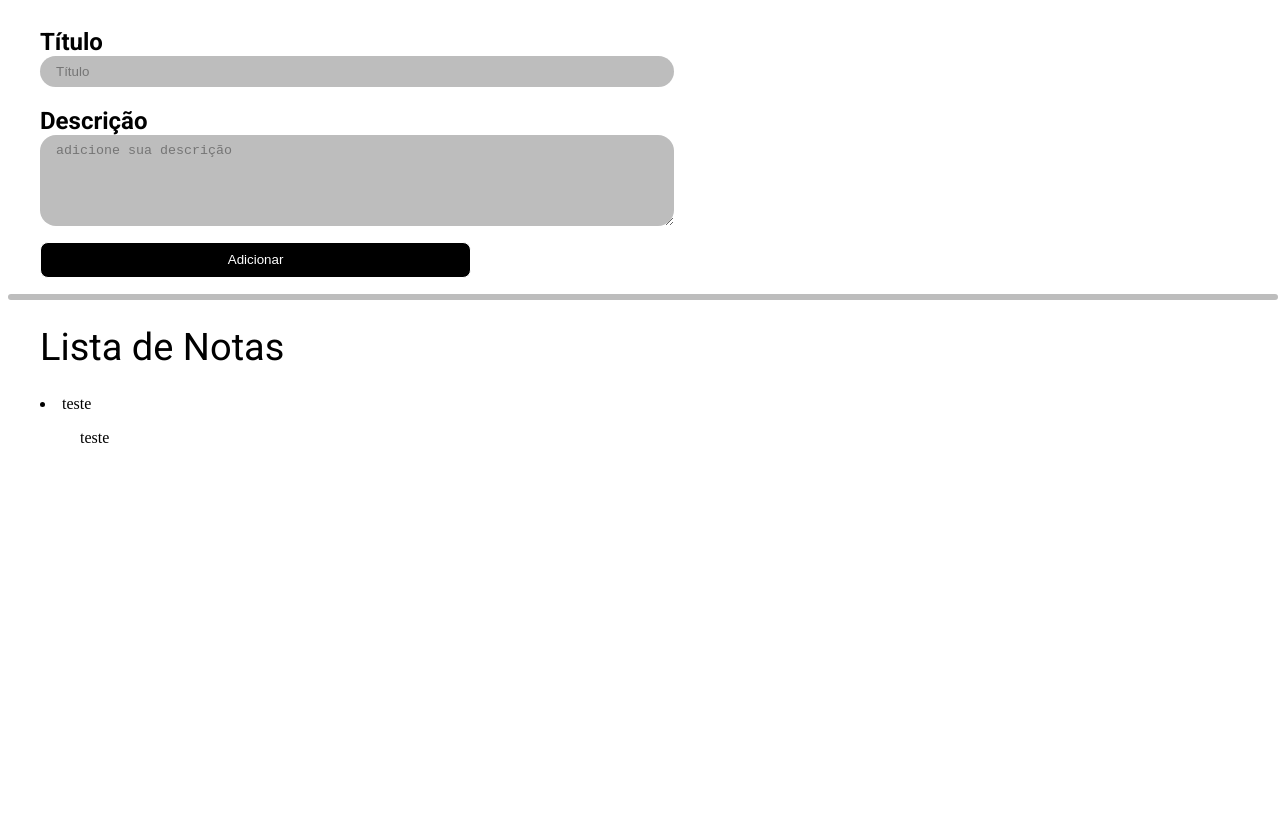
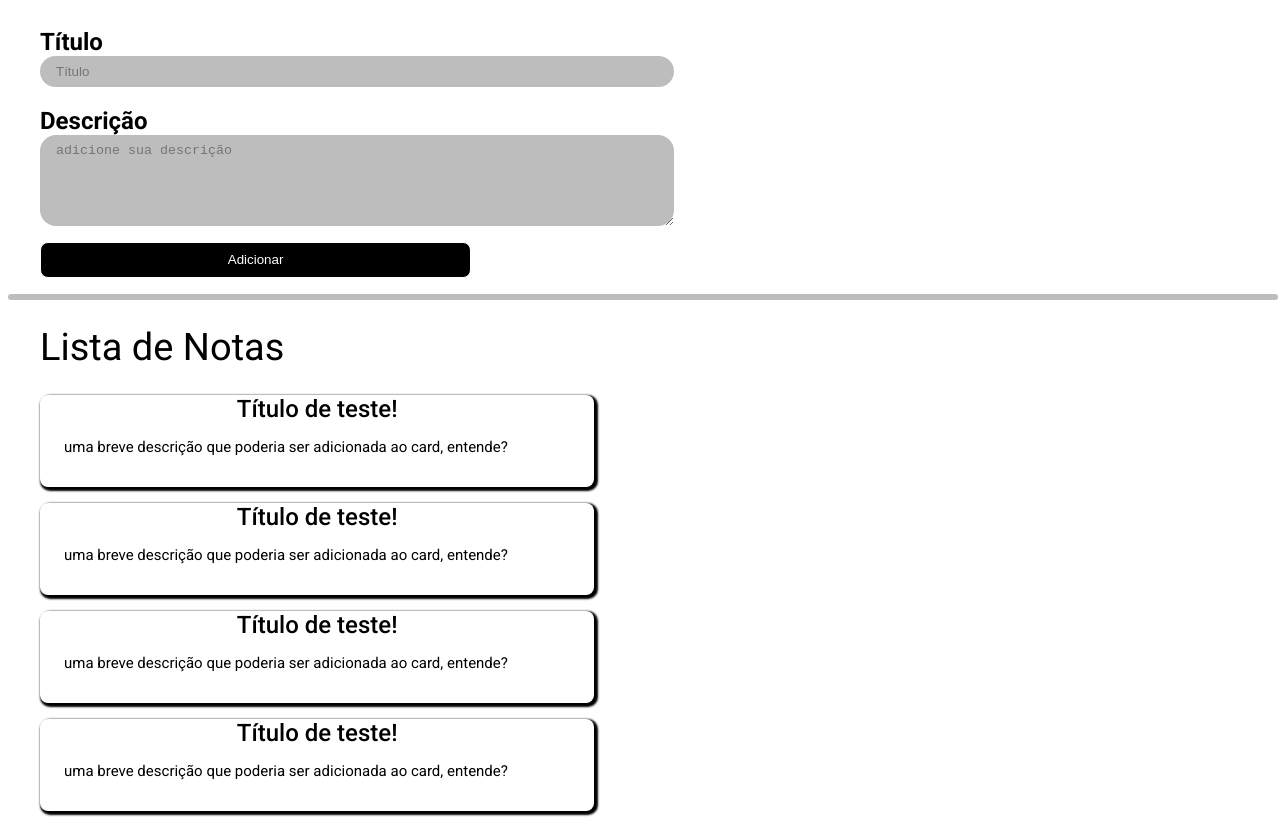
Before and after one commit to luisricarte/react-basic-study, a React (Create React App) app in the folder notes/: page / in a window 1280 px wide. Shown: the top 817 px of the page. Built offline with nearby package versions, Linux system fonts and the light colour scheme.

Commit message:
adicionando estilização básica

```diff
--- a/notes/src/Components/Note/index.jsx
+++ b/notes/src/Components/Note/index.jsx
@@ -1,13 +1,12 @@
 import React from "react"
+import "./styles.css";
 
-const Note = () => {
+const Note = ({title, description, ...props}) => {
     return (
-        <li>teste
-            <ul>
-                teste
-            </ul>
-
-        </li>
+        <div className="cardContainer">
+            <span className="cardTitle">{title}</span>
+            <p className="cardDescription">{description}</p>
+        </div>
     )
 }
 
--- a/notes/src/Components/Note/styles.css
+++ b/notes/src/Components/Note/styles.css
@@ -0,0 +1,24 @@
+.cardContainer{
+    display: grid;
+    border-radius: 8px;
+    box-shadow: 2px 2px 2px 2px ;
+    width: 45%;
+    height: auto;
+    margin-bottom: 1rem;
+    padding-bottom: 1rem;
+
+}
+.cardTitle{
+    font-size: 24px;
+    font-family: 'Roboto';
+    font-weight: 500;
+    display: flex;
+    align-items: center;
+    justify-content: center;
+}
+
+.cardDescription {
+    font-size: 15px;
+    font-family: 'Roboto';
+    padding-left: 1.5rem;
+}
--- a/notes/src/Pages/BasicPage/IndexPage.jsx
+++ b/notes/src/Pages/BasicPage/IndexPage.jsx
@@ -14,7 +14,13 @@ export const IndexPage = () => {
                 <h1 style={{fontFamily:'Roboto',fontWeight: '400',fontSize: '38px'}}>
                     Lista de Notas
                 </h1>
-                <Note/>
+                {Array.of(1,1,1,1,1,1,1).map((card,index) => {
+                    return(
+                        <Note title={'Título de teste!'} description={'uma breve descrição que poderia ser adicionada ao card, entende?'}/>
+                    )
+
+                })}
+
             </div>
         </div>
     )
```
